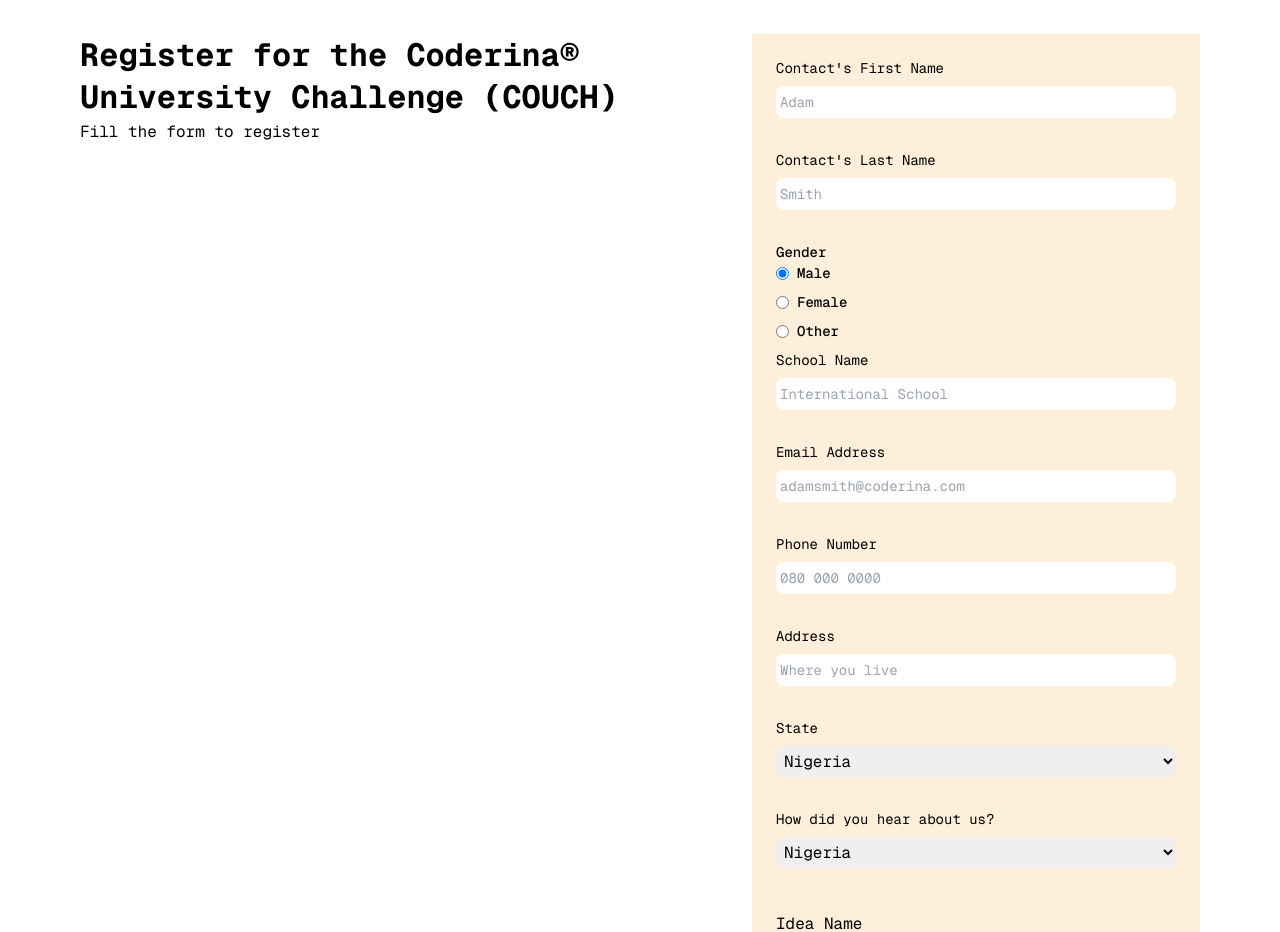
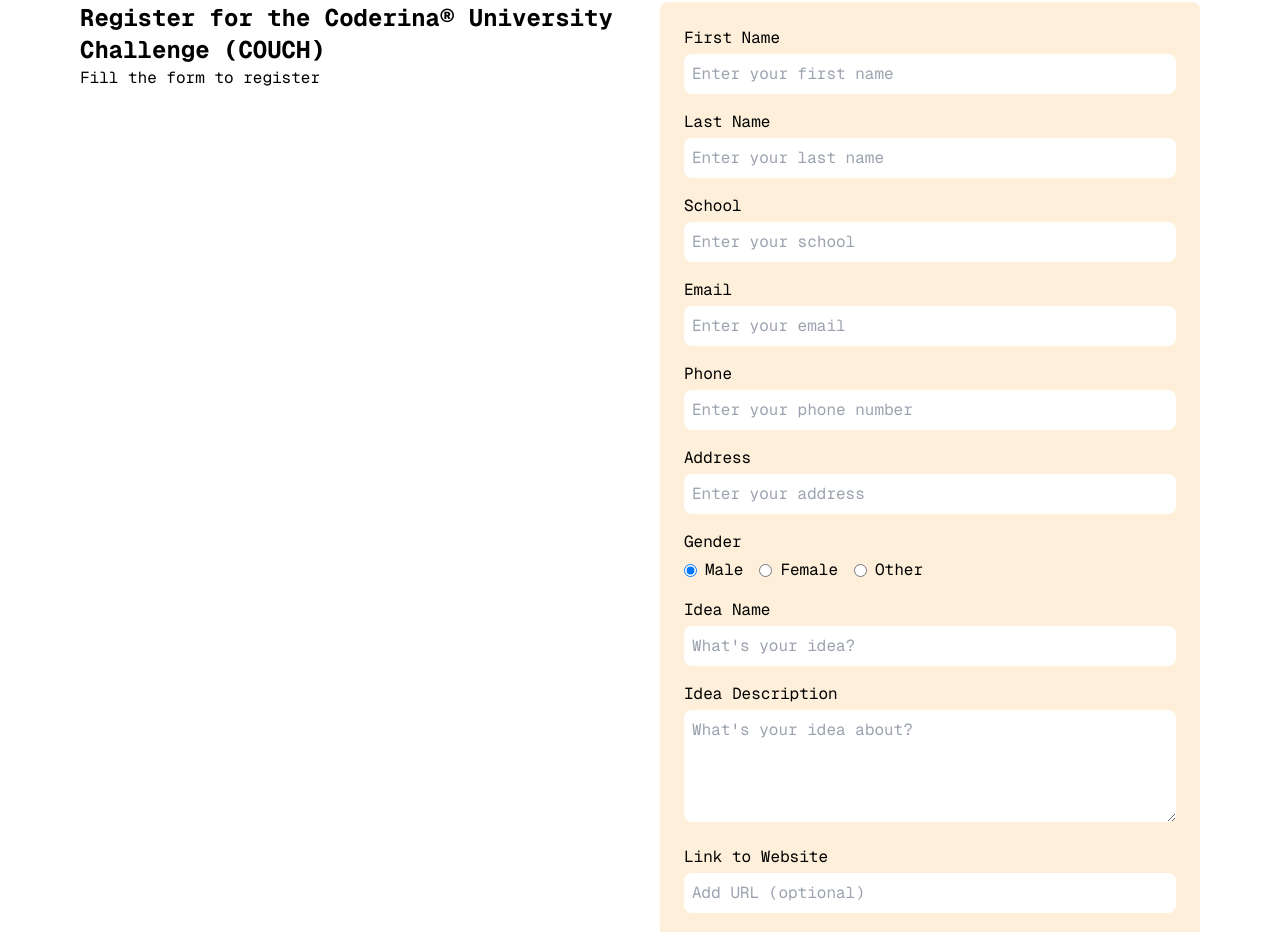
Before and after one commit to Victoryk-tech/Coderina-EduTech, a Next.js app in the folder client/: page /Form in a window 1280 px wide. Shown: the part 115-1047 px from the top of the page. Built offline with nearby package versions, Linux system fonts and the light colour scheme.

Commit message:
addedpic

```diff
--- a/client/app/About/components/Team.jsx
+++ b/client/app/About/components/Team.jsx
@@ -8,22 +8,6 @@
 import CustomButton from "@/app/Home/CustomButton";
 const Team = () => {
   const ourTeamCard = [
-    {
-      img: memberImg,
-      text: "Firstname Lastname",
-    },
-    {
-      img: memberImg,
-      text: "Firstname Lastname",
-    },
-    {
-      img: memberImg,
-      text: "Firstname Lastname",
-    },
-    {
-      img: memberImg,
-      text: "Firstname Lastname",
-    },
     {
       img: memberImg,
       text: "Firstname Lastname",
--- a/client/app/Form/page.jsx
+++ b/client/app/Form/page.jsx
@@ -1,210 +1,287 @@
 "use client";
 
-import React from "react";
-
+import React, { useState } from "react";
 import CustomButton from "../Home/CustomButton";
+import toast, { Toaster } from "react-hot-toast";
+import Link from "next/link";
 
 const Page = () => {
-  const formInfo1 = [
-    {
-      title: "Contact's First Name",
-      type: "text",
-      required: true,
-      placeholder: "Adam",
-    },
-    {
-      title: "Contact's Last Name",
-      type: "text",
-      required: true,
-      placeholder: "Smith",
-    },
-  ];
-  const formInfo2 = [
-    {
-      title: "School Name",
-      type: "text",
-      required: true,
-      placeholder: "International School",
-    },
-    {
-      title: "Email Address",
-      type: "email",
-      required: true,
-      placeholder: "adamsmith@coderina.com",
-    },
-    {
-      title: "Phone Number",
-      type: "tel",
-      required: true,
-      placeholder: "080 000 0000",
-    },
-    {
-      title: "Address",
-      type: "text",
-      required: true,
-      placeholder: "Where you live",
-    },
-  ];
+  const [formData, setFormData] = useState({
+    firstName: "",
+    lastName: "",
+    school: "",
+    email: "",
+    phone: "",
+    address: "",
+    ideaDescription: "",
+    idea: "",
+    gender: "Male",
+    link1: "",
+    link2: "",
+  });
 
-  const formInfo3 = [
-    {
-      title: "Link to Website or Prototype (optional)",
-      type: "text",
-      required: false,
-      placeholder: "Add URL",
-    },
-    {
-      title: "Link to Documents (optional)",
-      type: "text",
-      required: false,
-      placeholder: "Add URL",
-    },
-  ];
+  const [loading, setLoading] = useState(false);
 
-  const formDrop = [
-    {
-      title: "State",
-      placeholder: "Abia State",
-    },
-    {
-      title: "How did you hear about us?",
-      placeholder: "Facebook",
-    },
-  ];
+  const [errors, setErrors] = useState({});
+
+  const handleValidation = () => {
+    const newErrors = {};
+    const emailPattern = /^[a-zA-Z0-9._-]+@[a-zA-Z0-9.-]+\.[a-zA-Z]{2,6}$/;
+    const phonePattern = /^[0-9]{11,12}$/;
+
+    if (!formData.firstName) newErrors.firstName = "First name is required";
+    if (!formData.lastName) newErrors.lastName = "Last name is required";
+    if (!formData.email || !emailPattern.test(formData.email))
+      newErrors.email = "Valid email is required";
+    if (!formData.school) newErrors.school = "School is required";
+    if (!formData.phone || !phonePattern.test(formData.phone))
+      newErrors.phone = "Valid phone number is required";
+    if (!formData.address) newErrors.address = "Address is required";
+    if (!formData.idea) newErrors.idea = "Idea name is required";
+    if (!formData.ideaDescription)
+      newErrors.ideaDescription = "Idea description is required";
+    if (!formData.link1) newErrors.link1 = "Link to website is required";
+    if (!formData.link2) newErrors.link2 = "Link to documents is required";
+
+    setErrors(newErrors);
+    return Object.keys(newErrors).length === 0;
+  };
+
+  const handleChange = (e) => {
+    const { name, value } = e.target;
+    setFormData({ ...formData, [name]: value });
+  };
+
+  const handleSubmit = async (e) => {
+    e.preventDefault();
+    if (!handleValidation()) return;
+
+    setLoading(true);
+    toast.dismiss();
+
+    try {
+      const res = await fetch("/api/form", {
+        method: "POST",
+        headers: { "Content-Type": "application/json" },
+        body: JSON.stringify(formData),
+      });
+
+      const data = await res.json();
+      console.log("Backend Response:", data);
+      setLoading(false);
+
+      if (data.success) {
+        toast.success("Form submitted successfully!");
+        setFormData({
+          firstName: "",
+          lastName: "",
+          school: "",
+          email: "",
+          phone: "",
+          address: "",
+          ideaDescription: "",
+          idea: "",
+          gender: "Male",
+          link1: "",
+          link2: "",
+        });
+      } else {
+        toast.error(data.error || "Submission failed!");
+      }
+    } catch (error) {
+      setLoading(false);
+      toast.error("An error occurred. Please try again.");
+    }
+  };
 
   return (
-    <div className="w-full font-Geist px-2 md:px-4 lg:px-20 py-8 md:py-14 lg:py-16 bg-white">
+    <div className="w-full font-Geist px-4 lg:px-20 py-8 bg-white">
+      <Toaster />
+      <div className="grid md:grid-cols-2 gap-10">
         <div>
-        <div className="grid md:grid-cols-2 items-start justify-between w-full space-y-10 md:space-y-0 md:space-x-28">
-          <div>
-            <h4 className="font-bold lg:text-[32px] lg:leading-[42px]">
+          <h4 className="font-bold lg:text-2xl">
             Register for the Coderina® University Challenge (COUCH)
           </h4>
-            <p className="font-normal text-[16px] leading-7">
-              Fill the form to register
-            </p>
+          <p className="text-base">Fill the form to register</p>
         </div>
+
+        <form onSubmit={handleSubmit} className="bg-[#FDEFD9] p-6 rounded-lg">
+          <div className="space-y-4">
             <div>
-            <form className="bg-[#FDEFD9] p-6">
-              {formInfo1.map((info, i) => (
-                <div key={i} className="mb-[2rem] space-y-2">
-                  <p className="font-normal text-[14px] leading-5">
-                    {info.title}
-                  </p>
+              <label className="block mb-1">First Name</label>
               <input
-                    type={info.type}
-                    placeholder={info.placeholder}
-                    required={info.required}
-                    className="rounded-lg p-1 placeholder:text-[14px] w-full outline-none "
+                type="text"
+                name="firstName"
+                value={formData.firstName}
+                onChange={handleChange}
+                required
+                className={`w-full p-2 rounded-lg outline-none ${
+                  errors.firstName ? "border-red-500" : ""
+                }`}
+                placeholder="Enter your first name"
               />
             </div>
-              ))}
-              <fieldset
-                name="radio-buttons-group"
-                className="font-medium text-[14px] mb-2 "
-              >
-                <label>Gender</label>
 
-                <div className="flex flex-col items-start justify-start space-y-2">
-                  <div className="flex items-center justify-center space-x-2 ">
+            <div>
+              <label className="block mb-1">Last Name</label>
+              <input
+                type="text"
+                name="lastName"
+                value={formData.lastName}
+                onChange={handleChange}
+                required
+                className={`w-full p-2 rounded-lg outline-none ${
+                  errors.lastName ? "border-red-500" : ""
+                }`}
+                placeholder="Enter your last name"
+              />
+            </div>
+
+            <div>
+              <label className="block mb-1">School</label>
+              <input
+                type="text"
+                name="school"
+                value={formData.school}
+                onChange={handleChange}
+                required
+                className={`w-full p-2 rounded-lg outline-none ${
+                  errors.school ? "border-red-500" : ""
+                }`}
+                placeholder="Enter your school"
+              />
+            </div>
+
+            <div>
+              <label className="block mb-1">Email</label>
+              <input
+                type="email"
+                name="email"
+                value={formData.email}
+                onChange={handleChange}
+                required
+                className={`w-full p-2 rounded-lg outline-none ${
+                  errors.email ? "border-red-500" : ""
+                }`}
+                placeholder="Enter your email"
+              />
+            </div>
+
+            <div>
+              <label className="block mb-1">Phone</label>
+              <input
+                type="tel"
+                name="phone"
+                value={formData.phone}
+                onChange={handleChange}
+                required
+                className={`w-full p-2 rounded-lg outline-none ${
+                  errors.phone ? "border-red-500" : ""
+                }`}
+                placeholder="Enter your phone number"
+              />
+            </div>
+
+            <div>
+              <label className="block mb-1">Address</label>
+              <input
+                type="text"
+                name="address"
+                value={formData.address}
+                onChange={handleChange}
+                required
+                className={`w-full p-2 rounded-lg outline-none ${
+                  errors.address ? "border-red-500" : ""
+                }`}
+                placeholder="Enter your address"
+              />
+            </div>
+
+            <div>
+              <label className="block mb-1">Gender</label>
+              <div className="flex items-center space-x-4">
+                {["Male", "Female", "Other"].map((gender) => (
+                  <label key={gender} className="flex items-center space-x-2">
                     <input
                       type="radio"
-                      id="male"
-                      name="male"
-                      value="male"
-                      defaultChecked
-                      label="Male"
+                      name="gender"
+                      value={gender}
+                      checked={formData.gender === gender}
+                      onChange={handleChange}
                     />
-                    <label>Male</label>
+                    <span>
+                      {gender.charAt(0).toUpperCase() + gender.slice(1)}
+                    </span>
+                  </label>
+                ))}
+              </div>
             </div>
 
-                  <div className="flex items-center justify-center space-x-2 ">
+            <div>
+              <label className="block mb-1">Idea Name</label>
               <input
-                      type="radio"
-                      id="Female"
-                      name="Female"
-                      value="female"
-                      label="Female"
+                type="text"
+                name="idea"
+                value={formData.idea}
+                onChange={handleChange}
+                required
+                className={`w-full p-2 rounded-lg outline-none ${
+                  errors.idea ? "border-red-500" : ""
+                }`}
+                placeholder="What's your idea?"
               />
-                    <label>Female</label>
             </div>
 
-                  <div className="flex items-center justify-center space-x-2 ">
+            <div>
+              <label className="block mb-1">Idea Description</label>
+              <textarea
+                name="ideaDescription"
+                value={formData.ideaDescription}
+                onChange={handleChange}
+                required
+                className={`w-full p-2 rounded-lg outline-none ${
+                  errors.ideaDescription ? "border-red-500" : ""
+                }`}
+                rows={4}
+                placeholder="What's your idea about?"
+              ></textarea>
+            </div>
+
+            <div>
+              <label className="block mb-1">Link to Website</label>
               <input
-                      type="radio"
-                      id="Other"
-                      name="Other"
-                      value="other"
-                      label="Other"
+                type="url"
+                name="link1"
+                value={formData.link1}
+                onChange={handleChange}
+                className={`w-full p-2 rounded-lg outline-none ${
+                  errors.link1 ? "border-red-500" : ""
+                }`}
+                placeholder="Add URL (optional)"
               />
-                    <label>Other</label>
+            </div>
+
+            <div>
+              <label className="block mb-1">Link to Documents</label>
+              <input
+                type="url"
+                name="link2"
+                value={formData.link2}
+                onChange={handleChange}
+                className={`w-full p-2 rounded-lg outline-none ${
+                  errors.link2 ? "border-red-500" : ""
+                }`}
+                placeholder="Add URL (optional)"
+              />
             </div>
           </div>
-              </fieldset>
-              {formInfo2.map((info, index) => (
-                <div className="mb-[2rem] space-y-2" key={index}>
-                  <p className="font-normal text-[14px] leading-5">
-                    {info.title}
-                  </p>
-                  <input
-                    type={info.type}
-                    placeholder={info.placeholder}
-                    required={info.required}
-                    className="rounded-lg p-1 placeholder:text-[14px] w-full outline-none"
-                  />
-                </div>
-              ))}
-              {formDrop.map((info, indexin) => (
-                <div key={indexin} className="mb-[2rem] space-y-2">
-                  <p className="font-normal text-[14px] leading-5">
-                    {info.title}
-                  </p>
-                  <select
-                    placeholder={info.placeholder}
-                    className="rounded-lg p-1 placeholder:text-[14px] w-full"
-                  >
-                    <option value="Nigeria">Nigeria</option>
-                    <option value="Libya">Libya</option>
-                  </select>
-                </div>
-              ))}
-              <div className="mb-[2rem pt-3">
-                <p>Idea Name</p>
-                <input
-                  type="text"
-                  placeholder="What's your idea?"
-                  required
-                  className="rounded-lg p-1 placeholder:text-[14px] w-full outline-none"
-                />
-              </div>
-              <div className="mb-[2rem] py-4">
-                <p>Idea Description</p>
-                <textarea
-                  placeholder="What's your idea about?"
-                  required
-                  rows={4}
-                  className="w-full p-2 placeholder:text-[14px]"
-                />
-              </div>
-              {formInfo3.map((info, indo) => (
-                <div key={indo} className="mb-[2rem] space-y-2">
-                  <p className="font-normal text-[14px] leading-5">
-                    {info.title}
-                  </p>
-                  <input
-                    type={info.type}
-                    placeholder={info.placeholder}
-                    required={info.required}
-                    className="rounded-lg p-1 placeholder:text-[14px] w-full outline-none"
-                  />
-                </div>
-              ))}
-              <div className="flex items-end">
-                <CustomButton isLarge>Register</CustomButton>
+
+          <div className="mt-6">
+            <button disabled={loading}>
+              {loading ? "Submitting..." : "Register"}
+            </button>
           </div>
         </form>
-          </div>
-        </div>
       </div>
     </div>
   );
--- /dev/null
+++ b/client/app/api/form/route.js
@@ -0,0 +1,59 @@
+import Form from "../../models/formModal";
+import dbConnect from "../../lib/dbConnect"; // Utility for DB connection
+// Import the Form model
+import { NextResponse } from "next/server";
+
+export async function POST(req) {
+  try {
+    // Ensure the database connection is established
+    await dbConnect();
+
+    const {
+      firstName,
+      lastName,
+      school,
+      email,
+      phone,
+      address,
+      ideaDescription,
+      idea,
+      gender,
+      link1,
+      link2,
+
+      // Default to empty object if not provided
+    } = await req.json();
+
+    // Prepare registration data, only include fields if they have values
+    const formData = {
+      firstName,
+      lastName,
+      school,
+      email,
+      phone,
+      address,
+      ideaDescription,
+      idea,
+      gender,
+      link1,
+      link2,
+    };
+
+    // Save registration data to MongoDB
+    const newRegistration = new Form(formData);
+    await newRegistration.save();
+    console.log("Registration successful");
+    if (!["male", "female", "other"].includes(gender)) {
+      return NextResponse.json(
+        { success: true, message: "Registration successful" },
+        { status: 201 }
+      );
+    }
+  } catch (error) {
+    console.error("Registration Error:", error);
+    return NextResponse.json(
+      { message: "Error saving registration", error: error.message },
+      { status: 500 } // Changed to 500 for server errors
+    );
+  }
+}
--- a/client/app/models/formModal.js
+++ b/client/app/models/formModal.js
@@ -1,9 +1,10 @@
 const mongoose = require("mongoose");
-const mediaSchema = mongoose.Schema(
+const validator = require("validator");
+const formSchema = mongoose.Schema(
   {
     firstName: {
       type: String,
-      required: [true, "Please add a title"],
+      required: [true, "Please add a firstname"],
       minLength: [2, "Minimum 2 letters"],
       maxLength: [20, "Maximum 30 letters"],
       lowercase: true,
@@ -11,7 +12,7 @@
     },
     lastName: {
       type: String,
-      required: [true, "Please add a title"],
+      required: [true, "Please add a lastname"],
       minLength: [2, "Minimum 2 letters"],
       maxLength: [20, "Maximum 30 letters"],
       lowercase: true,
@@ -28,19 +29,23 @@
     },
     email: {
       type: String,
-      required: [true, "add your email"],
-
+      required: [true, "Add your email"],
       lowercase: true,
       trim: true,
+      validate: [validator.isEmail, "Please provide a valid email address"],
     },
 
     phone: {
       type: String,
       required: [true, "Please add a phone number"],
-      minLength: [11, "Minimum 11 letters"],
-      maxLength: [12, "Maximum 12 letters"],
+      minLength: [11, "Minimum 11 characters"],
+      maxLength: [12, "Maximum 12 characters"],
       lowercase: true,
       trim: true,
+      validate: [
+        validator.isMobilePhone,
+        "Please provide a valid phone number",
+      ],
     },
     address: {
       type: String,
@@ -70,18 +75,20 @@
     },
 
     gender: {
-      type: [String],
-      enum: ["Male", "Female", "other"],
-      required: [true, "Please select at least one category"],
+      type: String,
+      enum: ["Male", "female", "other"], // Allowed values
+      required: true,
     },
 
     link1: {
       type: String,
       required: [true, "Please add a link to a website"],
+      validate: [validator.isURL, "Please provide a valid URL"],
     },
     link2: {
       type: String,
       required: [true, "Please add a link to documents"],
+      validate: [validator.isURL, "Please provide a valid URL"],
     },
   },
   {
@@ -89,5 +96,5 @@
   }
 );
 
-const Form = mongoose.models.Form || mongoose.model("Form", mediaSchema); // Media model
-module.exports = Form;
+const form = mongoose.models.form || mongoose.model("form", formSchema); // Media model
+module.exports = form;
```
Lines whose indentation alone changed are shown as unchanged.
